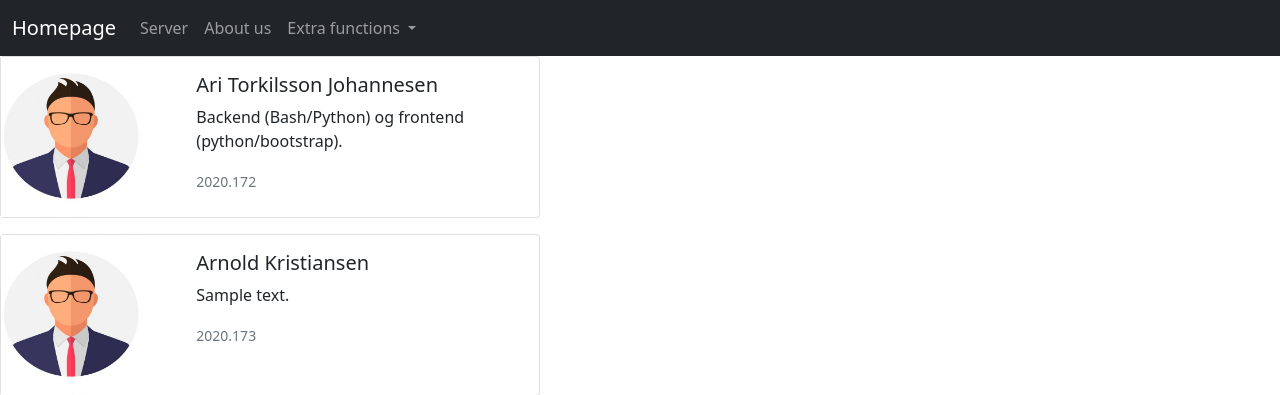
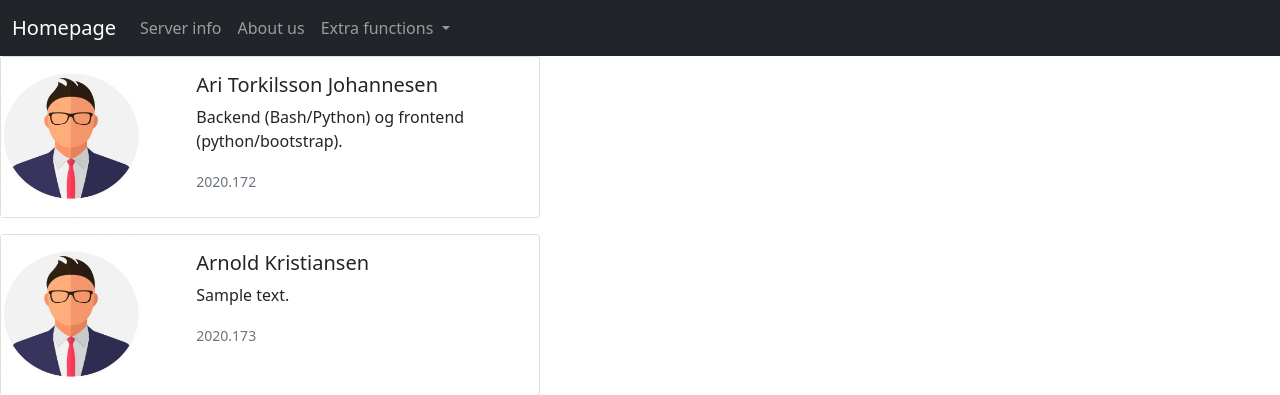
Before and after one commit to Aritj/HS110-webserver, a Flask app: page /about_us in a window 1280 px wide. Shown: the top 395 px of the page. Run offline with Flask 2, Linux system fonts and the light colour scheme; parts of the project's set-up code (start-up, migrations or seed data) failed here and were passed over.

Commit message:
small_corrections

```diff
--- a/projekt/python/templates/base.html
+++ b/projekt/python/templates/base.html
@@ -21,7 +21,7 @@
     <div class="collapse navbar-collapse" id="navbarSupportedContent">
       <ul class="navbar-nav me-auto mb-2 mb-lg-0">
         <li class="nav-item">
-          <a class="nav-link" aria-current="page" href="/server">Server</a>
+          <a class="nav-link" aria-current="page" href="/server">Server info</a>
         </li>
         <li class="nav-item">
           <a class="nav-link" aria-current="page" href="/about_us">About us</a>
--- a/projekt/python/templates/server.html
+++ b/projekt/python/templates/server.html
@@ -9,6 +9,7 @@
       <th scope="col">Memory</th>
       <th scope="col">Storage</th>
       <th scope="col">CPU load</th>
+      <th scope="col">Uptime (hh:mm:ss)</th>
     </tr>
   </thead>
   <tbody>
@@ -17,6 +18,7 @@
       <td>{{content[1]}}</td>
       <td>{{content[2]}}</td>
       <td>{{content[3]}}</td>
+      <td>{{content[4]}}</td>
     </tr>
   </tbody>
 </table>
```
Also changed, not shown: 1 other file.
